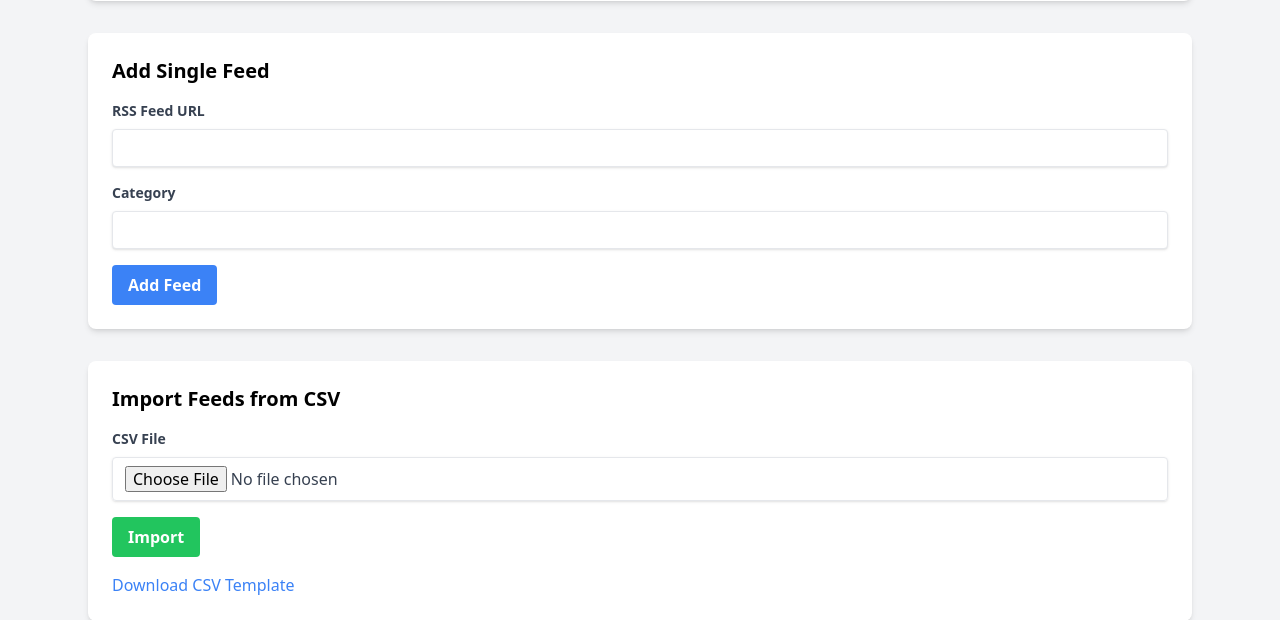
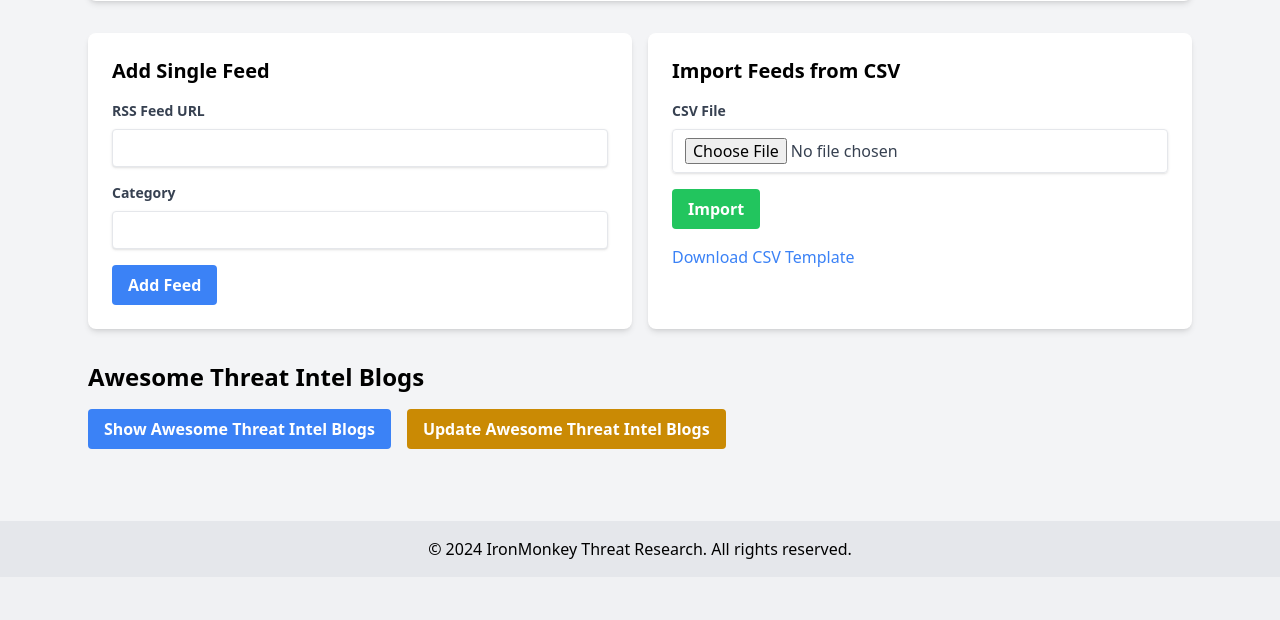
Before and after one commit to HillviewCap/ironmonkey, a Flask app: page /rss/rss/feeds in a window 1280 px wide. Shown: the part 320-940 px from the top of the page. After the commit the page ends 879 px from the top, so only its background shows below. Run offline with Flask 3, Linux system fonts and the light colour scheme; the visitor is signed in with stand-in values (Sample User, id 1); data comes from the database, SQL or seed files in the repository; data that the repository does not hold is empty; parts of the project's set-up code (start-up, migrations or seed data) failed here and were passed over; some libraries are stand-ins or nearby versions.

Commit message:
Placed the "Add Single Feed" and "Import Feeds from CSV" forms side by side using a flexbox layout.

```diff
--- a/app/templates/rss_manager.html
+++ b/app/templates/rss_manager.html
@@ -35,8 +35,10 @@
         </div>
     </div>
 
+    <!-- Add Single Feed and Import Feeds from CSV Forms -->
+    <div class="flex space-x-4 mb-8">
         <!-- Add Single Feed Form -->
-    <div class="mb-8 p-6 bg-white shadow-md rounded-lg">
+        <div class="flex-1 p-6 bg-white shadow-md rounded-lg">
             <h2 class="text-xl font-bold mb-4">Add Single Feed</h2>
             <form id="addSingleFeedForm">
                 {{ form.hidden_tag() }}
@@ -55,7 +57,7 @@
         </div>
 
         <!-- Import Feeds from CSV Form -->
-    <div class="p-6 bg-white shadow-md rounded-lg">
+        <div class="flex-1 p-6 bg-white shadow-md rounded-lg">
             <h2 class="text-xl font-bold mb-4">Import Feeds from CSV</h2>
             <form method="POST" enctype="multipart/form-data">
                 {{ csv_form.hidden_tag() }}
@@ -69,6 +71,7 @@
                 <a href="{{ url_for('static', filename='import_template.csv') }}" class="text-blue-500 hover:text-blue-700">
                     Download CSV Template
                 </a>
+            </div>
         </div>
     </div>
 
```
Lines whose indentation alone changed are shown as unchanged.
